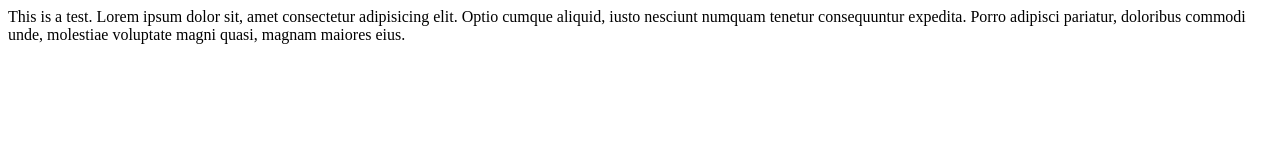
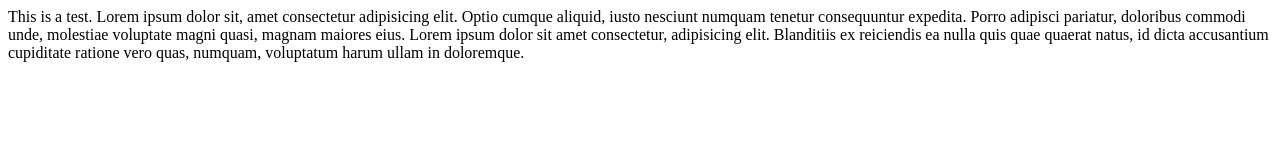
Before and after one commit to Jasper-Schuetz/napkinphysics.github.io, a plain HTML site: page index.html in a window 1280 px wide. Drawn offline with Linux system fonts and the light colour scheme.

Commit message:
Update index.html

```diff
--- a/index.html
+++ b/index.html
@@ -7,6 +7,6 @@
   <title>Document</title>
 </head>
 <body>
-  This is a test. Lorem ipsum dolor sit, amet consectetur adipisicing elit. Optio cumque aliquid, iusto nesciunt numquam tenetur consequuntur expedita. Porro adipisci pariatur, doloribus commodi unde, molestiae voluptate magni quasi, magnam maiores eius.
+  This is a test. Lorem ipsum dolor sit, amet consectetur adipisicing elit. Optio cumque aliquid, iusto nesciunt numquam tenetur consequuntur expedita. Porro adipisci pariatur, doloribus commodi unde, molestiae voluptate magni quasi, magnam maiores eius. Lorem ipsum dolor sit amet consectetur, adipisicing elit. Blanditiis ex reiciendis ea nulla quis quae quaerat natus, id dicta accusantium cupiditate ratione vero quas, numquam, voluptatum harum ullam in doloremque.
 </body>
 </html>
```
